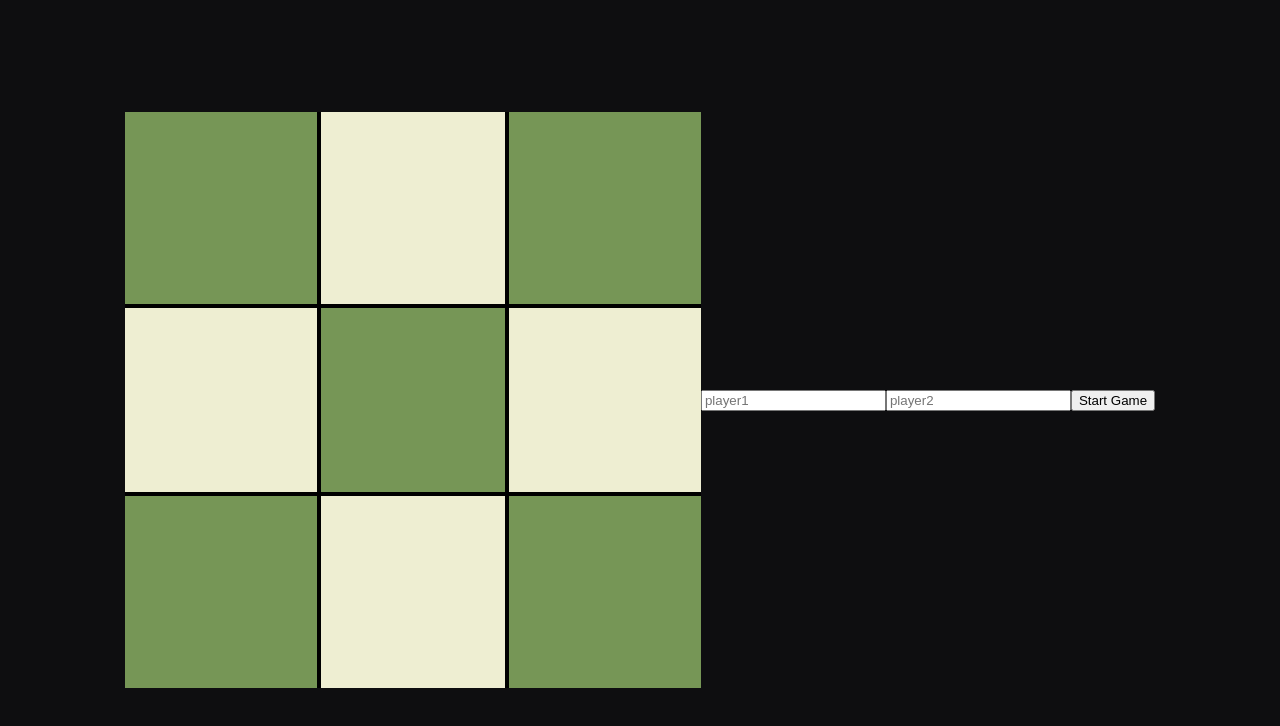
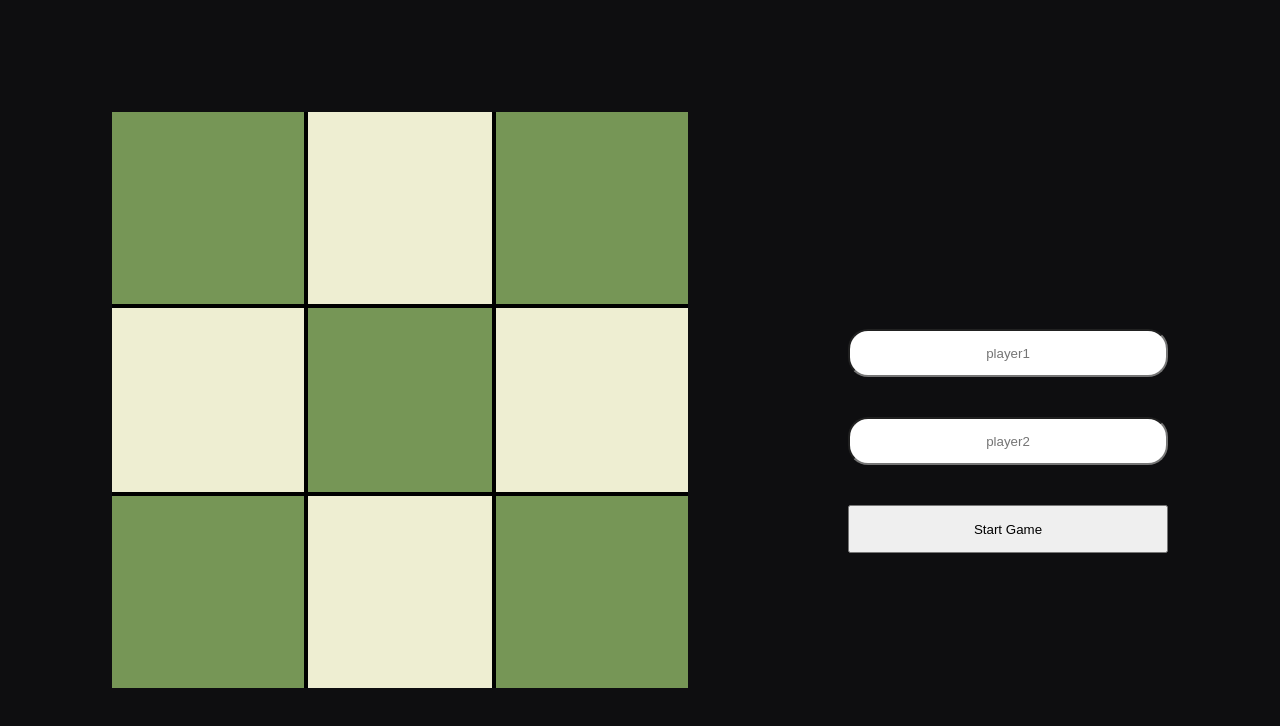
Before and after one commit to Jando-G/Odin-tictactoe, a plain HTML site: page index.html in a window 1280 px wide. Drawn offline with Linux system fonts and the light colour scheme.

Commit message:
Add minimal styling

```diff
--- a/index.html
+++ b/index.html
@@ -38,9 +38,11 @@
             <p></p>
         </div>
     </div>
+    <div id="sidebar">
     <h1 id="winMsg"></h1>
-    <input type="text" id="player1" placeholder="player1">
-    <input type="text" id="player2" placeholder="player2">
-    <input type="button" id="reset" value="Start Game">
+        <input type="text" id="player1" placeholder="player1">
+        <input type="text" id="player2" placeholder="player2">
+        <input type="button" id="reset" value="Start Game">
+    </div>
 </body>
 </html>
--- a/styles.css
+++ b/styles.css
@@ -8,7 +8,9 @@
     }
 }
 @media (min-width: 650px) {
-
+    input {
+        margin-left: 10rem;
+    }
 }
 body {
     background-color: #0E0E10;
@@ -52,6 +54,10 @@ p {
 #winMsg {
     color: rgb(235, 235, 235);
 }
+#sidebar {
+    display: flex;
+    flex-direction: column;
+}
 .hidden {
 opacity: 0;
 }
@@ -61,3 +67,12 @@ opacity: 0.2;
 .disable {
     visibility: hidden;
 }
+input {
+    width: min(40vw, 20rem);
+    height: min(7vw, 3rem);
+    margin-top: 5vh;
+}
+input:not([type='button']) {
+    border-radius: 20px;
+    text-align: center;
+}
```
Also changed, not shown: javascript.js (line endings or trailing spaces).
